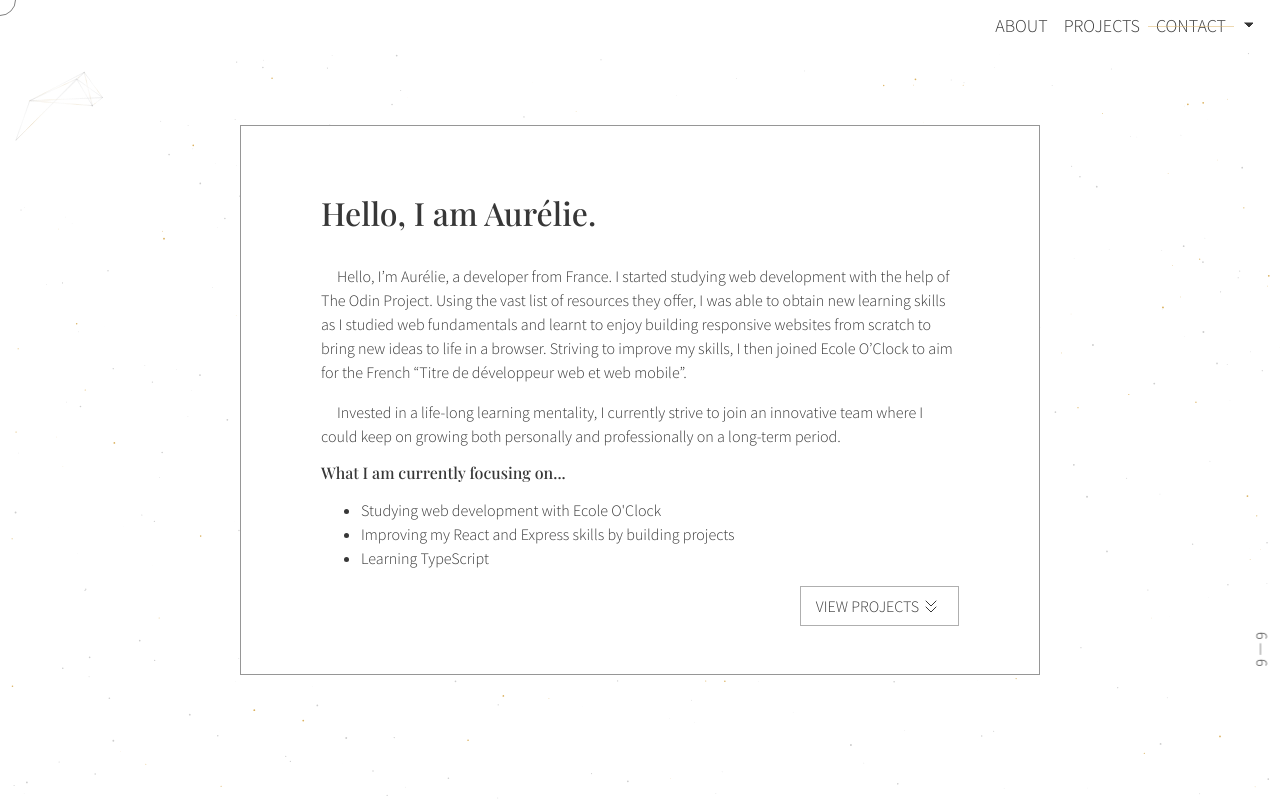
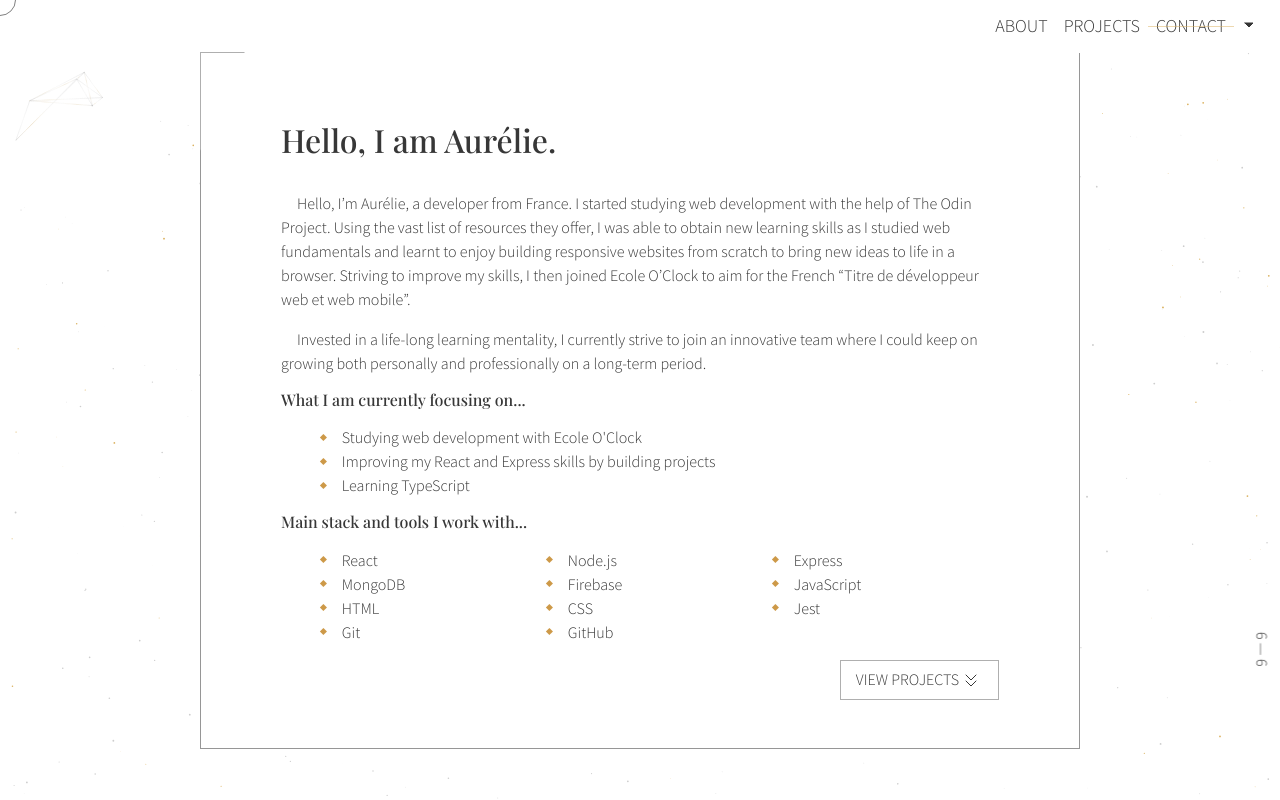
Before and after one commit to Aure-en/portfolio, a React (Create React App) app: page / in a window 1280 px wide. Shown: the top 800 px of the page. Built offline with nearby package versions, Linux system fonts and the light colour scheme.

Commit message:
Updated Portfolio informations.

```diff
--- a/src/components/About.jsx
+++ b/src/components/About.jsx
@@ -26,12 +26,21 @@ function About() {
             <p key={paragraph}>{paragraph}</p>
           ))}
         </div>
+
         <Focus>{content[language].focus.introduction}</Focus>
-        <ul>
+        <List>
           {content[language].focus.list.map((interest) => (
-            <li key={interest}>{interest}</li>
+            <Li key={interest}>{interest}</Li>
           ))}
-        </ul>
+        </List>
+
+        <Focus>{content[language].stack.introduction}</Focus>
+        <StackList>
+          {content[language].stack.list.map((tool) => (
+            <Li key={tool}>{tool}</Li>
+          ))}
+        </StackList>
+
         <View>
           {content[language].link} <IconDown />
         </View>
@@ -62,7 +71,7 @@ const Container = styled.main`
   display: flex;
   flex-direction: column;
   width: 100vw;
-  max-width: 50rem;
+  max-width: 55rem;
   padding: 1rem;
   z-index: 2;
   background: ${(props) => props.theme.background};
@@ -89,3 +98,32 @@ const Focus = styled.div`
     "Trebuchet MS", "Verdana", sans-serif;
   font-weight: 300;
 `;
+
+const List = styled.ul`
+  list-style: none;
+`;
+
+const StackList = styled(List)`
+  display: grid;
+  grid-template-columns: repeat(2, 1fr);
+
+  @media all and (min-width: 400px) {
+    grid-template-columns: repeat(3, 1fr);
+  }
+`;
+
+const Li = styled.li`
+  display: flex;
+  align-items: center;
+
+  &:before {
+    content: "";
+    display: inline-block;
+    height: 0.3rem;
+    width: 0.3rem;
+    background: ${(props) => props.theme.text_accent};
+    transform: rotate(45deg);
+    margin-right: 1rem;
+    opacity: 0.8;
+  }
+`;
--- a/src/content/about.json
+++ b/src/content/about.json
@@ -23,7 +23,13 @@
         "Node.js",
         "Express",
         "MongoDB",
-        "Firebase"
+        "Firebase",
+        "JavaScript",
+        "HTML",
+        "CSS",
+        "Jest",
+        "Git",
+        "GitHub"
       ]
     },
     "link": "View Projects"
@@ -47,13 +53,19 @@
     },
 
     "stack": {
-      "introduction": "Les technologies et outils principaux avec lesquels je travaille sont...",
+      "introduction": "Les technologies et outils avec lesquels je travaille principalement sont...",
       "list": [
         "React",
         "Node.js",
         "Express",
         "MongoDB",
-        "Firebase"
+        "Firebase",
+        "JavaScript",
+        "HTML",
+        "CSS",
+        "Jest",
+        "Git",
+        "GitHub"
       ]
     },
     "link": "Portfolio"
--- a/src/content/projects.json
+++ b/src/content/projects.json
@@ -18,8 +18,7 @@
       "React",
       "Node.js",
       "Socket.io",
-      "Styled Components",
-      "Responsive"
+      "Styled Components"
     ],
     "repository": "https://github.com/Aure-en/lechat",
     "view": "https://lechat.vercel.app/",
@@ -55,7 +54,7 @@
       "React",
       "Node.js",
       "Styled Components",
-      "Responsive"
+      "TypeScript"
     ],
     "repository": "https://github.com/Aure-en/berrycious",
     "view": "https://berrycious.vercel.app/",
@@ -89,8 +88,7 @@
       "React",
       "React Router",
       "Styled Components",
-      "Firebase",
-      "Responsive"
+      "Firebase"
     ],
     "repository": "https://github.com/Aure-en/room",
     "view": "https://room-f191c.web.app/",
@@ -121,8 +119,7 @@
       "React",
       "React Router",
       "Styled Components",
-      "Firebase",
-      "Responsive"
+      "Firebase"
     ],
     "repository": "https://github.com/Aure-en/breadit",
     "view": "https://breadit.web.app/",
--- a/src/styles/themes/light.js
+++ b/src/styles/themes/light.js
@@ -3,7 +3,7 @@ const colors = {
 
   text_primary: "rgb(55, 55, 55)",
   text_secondary: "rgb(105, 105, 105)",
-  text_accent: "rgb(210, 162, 88)",
+  text_accent: "rgb(193, 127, 26)",
 
   header_bg: "rgb(255, 255, 255)",
   header_accent: "rgba(219, 178, 96, 0.5)",
```
